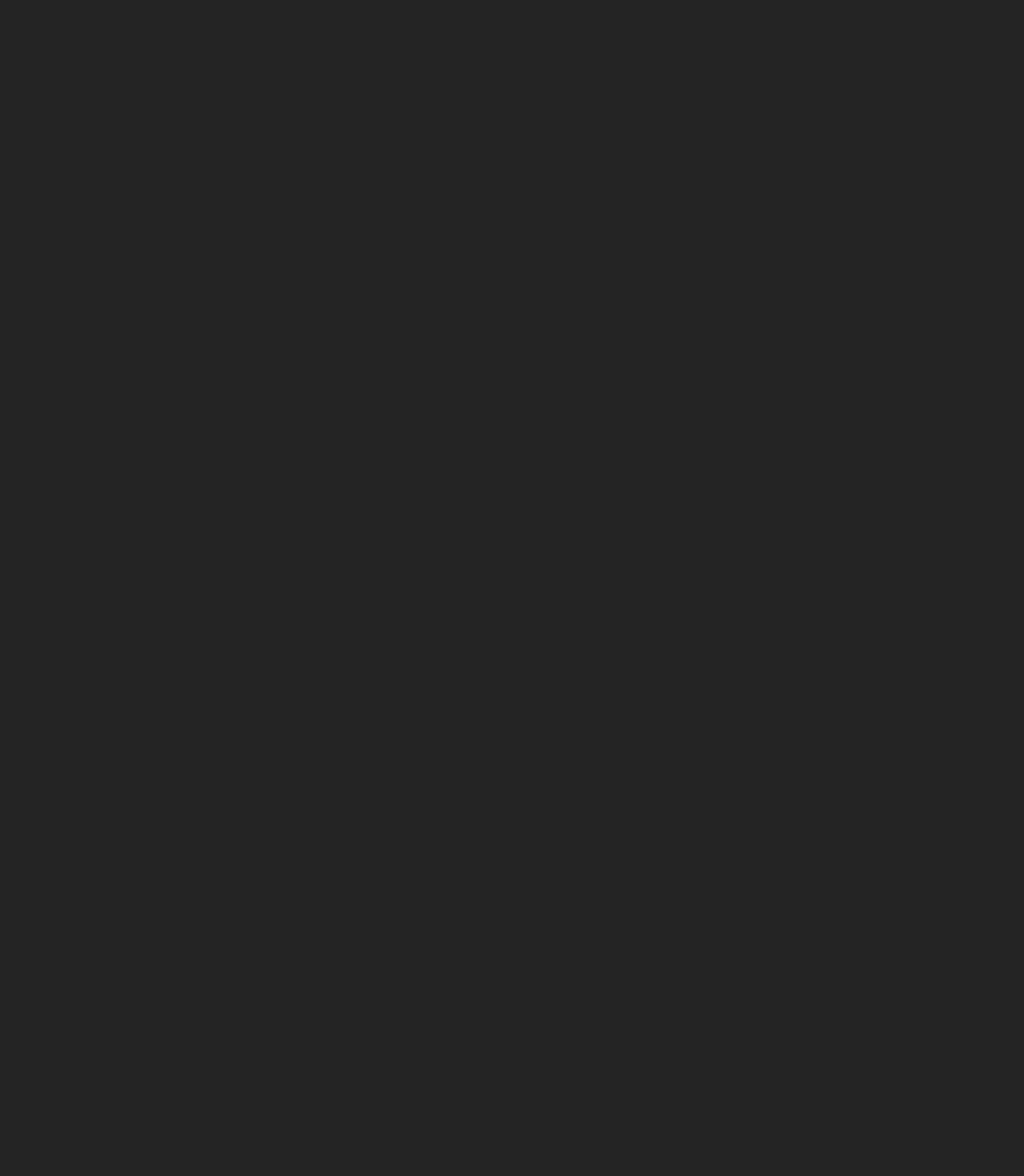
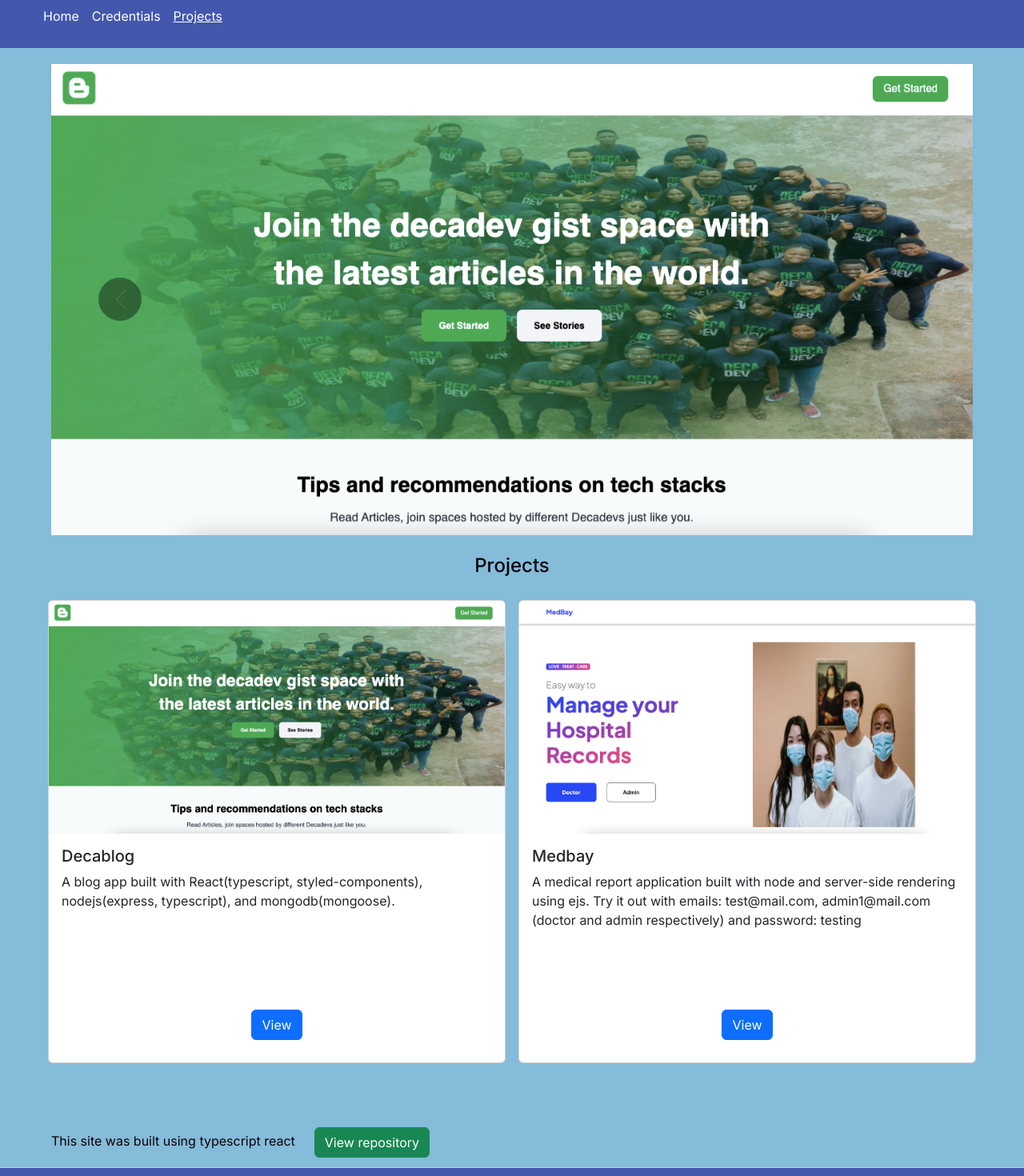
Before and after one commit to Dexstur/my-portfolio, a React (Vite) app: page /projects in a window 1280 px wide. Before the commit this address had no page. Shown: the top 1470 px of the page at 80% size. Before the commit the page ends 800 px from the top, so only its background shows below. Built offline with nearby package versions, Linux system fonts and the light colour scheme.

Commit message:
projects section

```diff
--- a/index.html
+++ b/index.html
@@ -12,6 +12,7 @@
   </head>
   <body>
     <div id="root"></div>
+    <script src="https://cdn.jsdelivr.net/npm/bootstrap@5.2.3/dist/js/bootstrap.bundle.min.js"></script>
     <script type="module" src="/src/main.tsx"></script>
   </body>
 </html>
--- a/src/App.tsx
+++ b/src/App.tsx
@@ -2,6 +2,7 @@ import "./App.css";
 import { BrowserRouter, Route, Routes } from "react-router-dom";
 import HomePage from "./screens/Home/Home";
 import Credential from "./screens/Credential/Credential";
+import Project from "./screens/Projects/ProjectsPage";
 
 function App() {
   return (
@@ -9,6 +10,7 @@ function App() {
       <Routes>
         <Route path="/" element={<HomePage />} />
         <Route path="/credentials" element={<Credential />} />
+        <Route path="/projects" element={<Project />} />
       </Routes>
     </BrowserRouter>
   );
--- a/src/components/Header/Header.tsx
+++ b/src/components/Header/Header.tsx
@@ -72,6 +72,7 @@ function Header({
 }: HeaderProps) {
   const HomeActive = activeNav === "home" ? "underline" : "none";
   const CredentialActive = activeNav === "credential" ? "underline" : "none";
+  const ProjectActive = activeNav === "projects" ? "underline" : "none";
   return (
     <Nav className="bg-base">
       <NavToggle onClick={seeMobileMenu} className="bg-sec">
@@ -86,6 +87,11 @@ function Header({
             Credentials
           </LinkWrap>
         </HLink>
+        <HLink to="/projects">
+          <LinkWrap style={{ textDecoration: ProjectActive }}>
+            Projects
+          </LinkWrap>
+        </HLink>
       </NavMenu>
     </Nav>
   );
--- /dev/null
+++ b/src/screens/Projects/Carousel.tsx
@@ -0,0 +1,96 @@
+import projects from "./Projects";
+import { styled } from "styled-components";
+import { useState } from "react";
+import { GrPrevious, GrNext } from "react-icons/gr";
+
+const Wrapper = styled.div`
+  width: 90%;
+  margin: 0 auto;
+  max-width: 1280px;
+`;
+
+const SpanWrap = styled.span`
+  font-size: 2rem;
+  cursor: pointer;
+  background-color: #000;
+  border-radius: 50%;
+  opacity: 0.8;
+  width: 54px;
+  height: 54px;
+  text-align: center;
+`;
+
+const projectItems = projects
+  .filter((project) => project.image)
+  .map((project) => ({
+    image: project.image,
+    link: project.link,
+  }));
+
+function Slides() {
+  const [activeIndex, setActiveIndex] = useState(0);
+  return (
+    <Wrapper>
+      <div
+        id="carouselExample"
+        className="carousel slide"
+        data-bs-ride="carousel"
+      >
+        <div className="carousel-inner">
+          {projectItems.map((projectItem, index) => (
+            <div
+              className={
+                activeIndex === index ? "carousel-item active" : "carousel-item"
+              }
+              key={index}
+            >
+              <img
+                src={projectItem.image}
+                className="d-block w-100"
+                alt="..."
+              />
+            </div>
+          ))}
+        </div>
+        <button
+          className="carousel-control-prev"
+          type="button"
+          data-bs-target="#carouselExample"
+          data-bs-slide="prev"
+          onClick={() => {
+            setActiveIndex(activeIndex - 1);
+          }}
+        >
+          <SpanWrap>
+            <GrPrevious
+              size={48}
+              color="#fff"
+              className="carousel-control-prev-icon"
+            />
+          </SpanWrap>
+          <span className="visually-hidden">Previous</span>
+        </button>
+        <button
+          className="carousel-control-next"
+          type="button"
+          data-bs-target="#carouselExample"
+          data-bs-slide="next"
+          onClick={() => {
+            setActiveIndex(activeIndex + 1);
+          }}
+        >
+          <SpanWrap>
+            <GrNext
+              size={48}
+              color="#fff"
+              className="carousel-control-next-icon"
+            />
+          </SpanWrap>
+          <span className="visually-hidden">Next</span>
+        </button>
+      </div>
+    </Wrapper>
+  );
+}
+
+export default Slides;
--- /dev/null
+++ b/src/screens/Projects/PorjectList.tsx
@@ -0,0 +1,57 @@
+import projects from "./Projects";
+import { styled } from "styled-components";
+
+const Wrapper = styled.div`
+  width: 90%;
+  margin: 12px auto;
+  max-width: 1280px;
+`;
+
+const Title = styled.h2`
+  padding: 12px;
+  font-size: 1.5rem;
+  text-align: center;
+`;
+
+const UniformCardBody = styled.div`
+  height: auto;
+  overflow: hidden;
+
+  @media (min-width: 768px) {
+    height: 160px;
+  }
+`;
+
+function ProjectList() {
+  return (
+    <Wrapper>
+      <Title>Projects</Title>
+      <div className="row">
+        {projects.map((project, index) => (
+          <div className="col-12 col-md-6 p-2" key={index}>
+            <div className="card">
+              <img src={project.image} className="card-img-top" alt="no_img" />
+              <div className="card-body">
+                <h5 className="card-title">{project.name}</h5>
+                <UniformCardBody className="card-text">
+                  {project.description}
+                </UniformCardBody>
+                <div style={{ textAlign: "center", padding: "12px 0" }}>
+                  <a
+                    href={project.link}
+                    className="btn btn-primary"
+                    target="_blank"
+                  >
+                    View
+                  </a>
+                </div>
+              </div>
+            </div>
+          </div>
+        ))}
+      </div>
+    </Wrapper>
+  );
+}
+
+export default ProjectList;
--- /dev/null
+++ b/src/screens/Projects/Projects.tsx
@@ -0,0 +1,29 @@
+import decablogImage from "/decablog-screenshot.png";
+import medbayImage from "/medbay.png";
+
+export interface IProject {
+  name: string;
+  description: string;
+  image?: string;
+  link: string;
+}
+
+const decablog: IProject = {
+  name: "Decablog",
+  description:
+    "A blog app built with React(typescript, styled-components), nodejs(express, typescript), and mongodb(mongoose). ",
+  image: decablogImage,
+  link: "https://decablog16.onrender.com",
+};
+
+const medbay: IProject = {
+  name: "Medbay",
+  description:
+    "A medical report application built with node and server-side rendering using ejs. Try it out with emails: test@mail.com, admin1@mail.com (doctor and admin respectively) and password: testing",
+  link: "https://hospital-report-system.onrender.com/",
+  image: medbayImage,
+};
+
+const projects: IProject[] = [decablog, medbay];
+
+export default projects;
--- /dev/null
+++ b/src/screens/Projects/ProjectsPage.tsx
@@ -0,0 +1,34 @@
+import Layout from "../../components/Layout";
+import Slides from "./Carousel";
+import ProjectList from "./PorjectList";
+import { styled } from "styled-components";
+
+const Container = styled.div`
+  width: 90%;
+  margin: 12px auto;
+  max-width: 1280px;
+`;
+function Project() {
+  return (
+    <Layout activeNav="projects">
+      <Slides />
+      <ProjectList />
+      <br />
+      <br />
+      <Container>
+        <span style={{ paddingRight: "24px" }}>
+          This site was built using typescript react
+        </span>
+        <a
+          href="https://github.com/Dexstur/my-portfolio"
+          target="_blank"
+          className="btn btn-success"
+        >
+          View repository
+        </a>
+      </Container>
+    </Layout>
+  );
+}
+
+export default Project;
```
Also changed, not shown: public/medbay.png (added).
